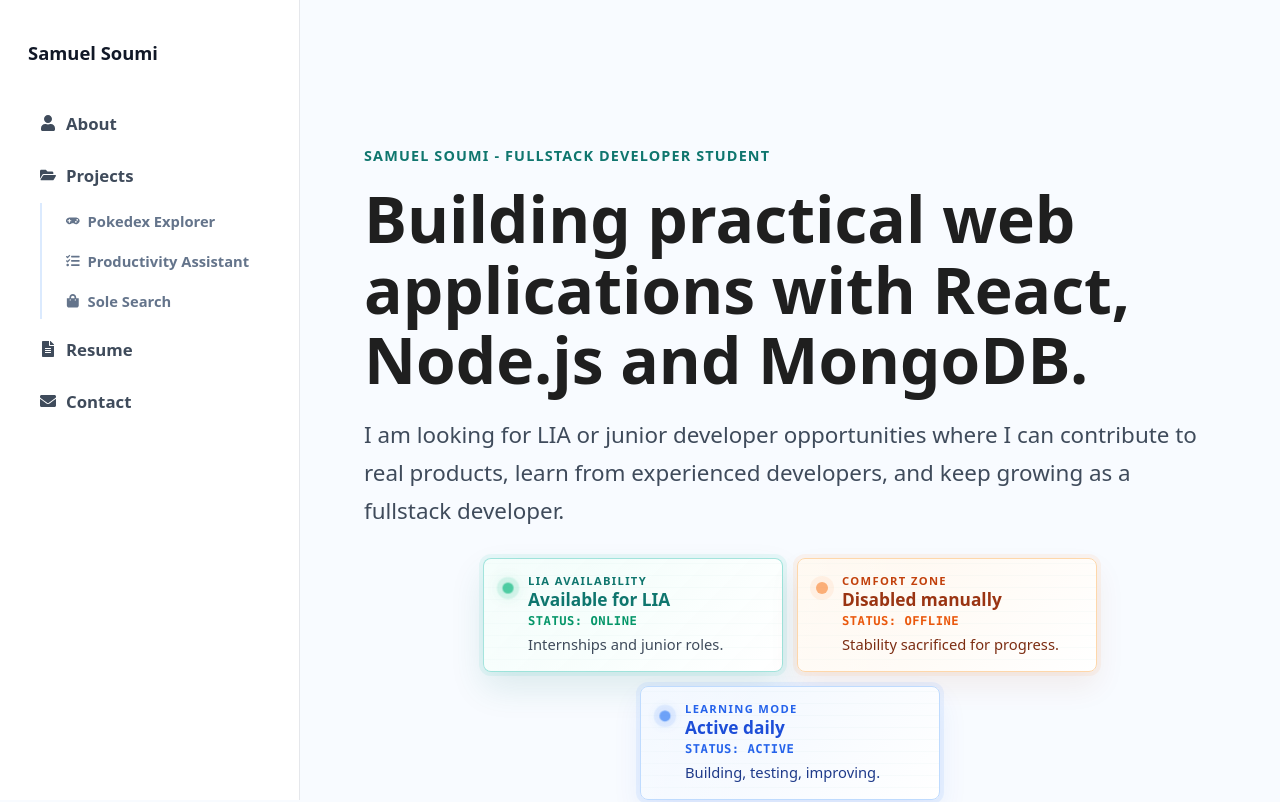
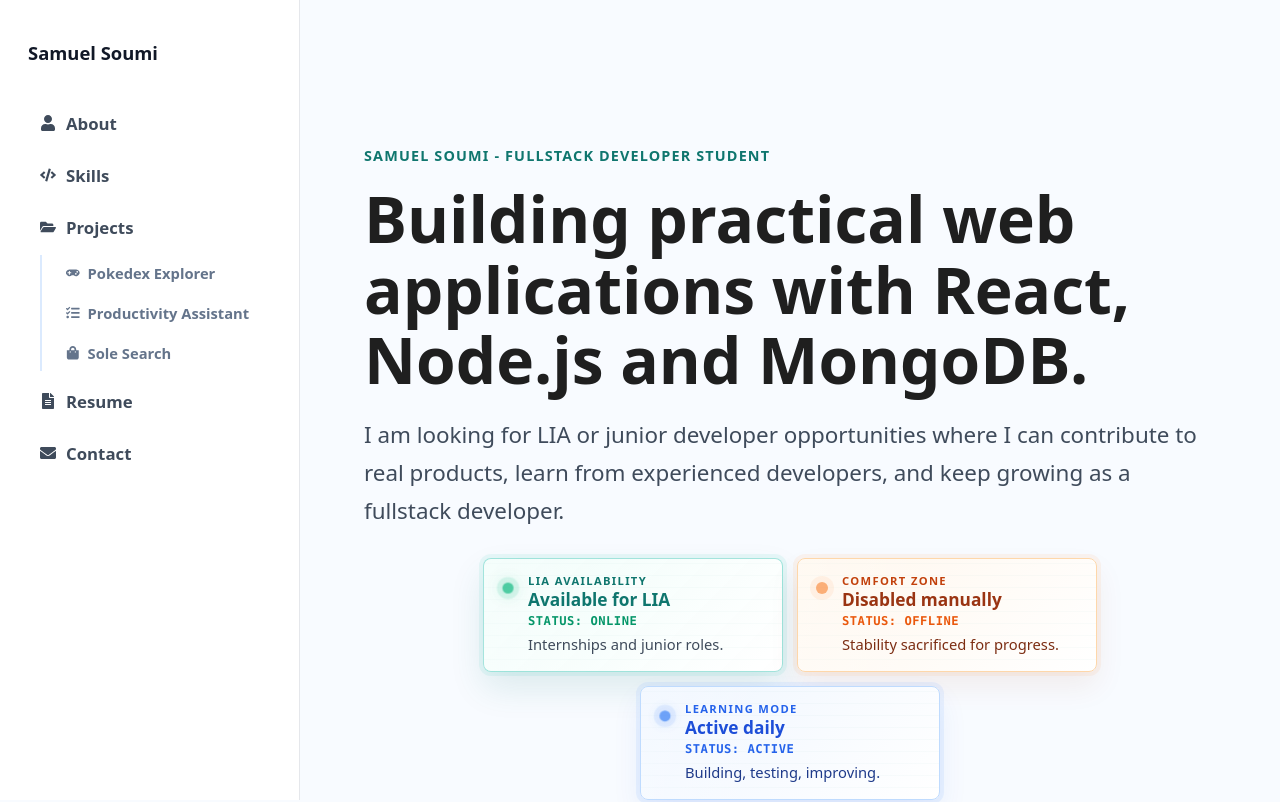
Before and after one commit to Samuel6693/portfolio, a React (Vite) app: page / in a window 1280 px wide. Shown: the top 802 px of the page. Built offline with nearby package versions, Linux system fonts and the light colour scheme.

Commit message:
style: add scroll margin to html and update sidebar with skills link

```diff
--- a/src/App.css
+++ b/src/App.css
@@ -383,6 +383,7 @@ html {
   gap: 20px;
   margin-top: 32px;
   justify-items: center;
+  scroll-margin-top: 96px;
 }
 
 .hero-skill-group {
--- a/src/components/Hero.jsx
+++ b/src/components/Hero.jsx
@@ -140,7 +140,7 @@ const Hero = () => {
         </div>
       </div>
 
-      <div className="hero-skill-groups">
+      <div id="skills" className="hero-skill-groups">
         {skillGroups.map(({ title, items }) => (
           <div className="hero-skill-group" key={title}>
             <p className="hero-skill-title">{title}</p>
--- a/src/components/Sidebar.jsx
+++ b/src/components/Sidebar.jsx
@@ -1,4 +1,5 @@
 import {
+    FaCode,
     FaEnvelope,
     FaFileAlt,
     FaFolderOpen,
@@ -17,6 +18,11 @@ const Sidebar = () => {
                 <a href="#about">
                     <FaUser aria-hidden="true" />
                     <span>About</span>
+                </a>
+
+                <a href="#skills">
+                    <FaCode aria-hidden="true" />
+                    <span>Skills</span>
                 </a>
 
                 <div className="sidebar-group">
```
